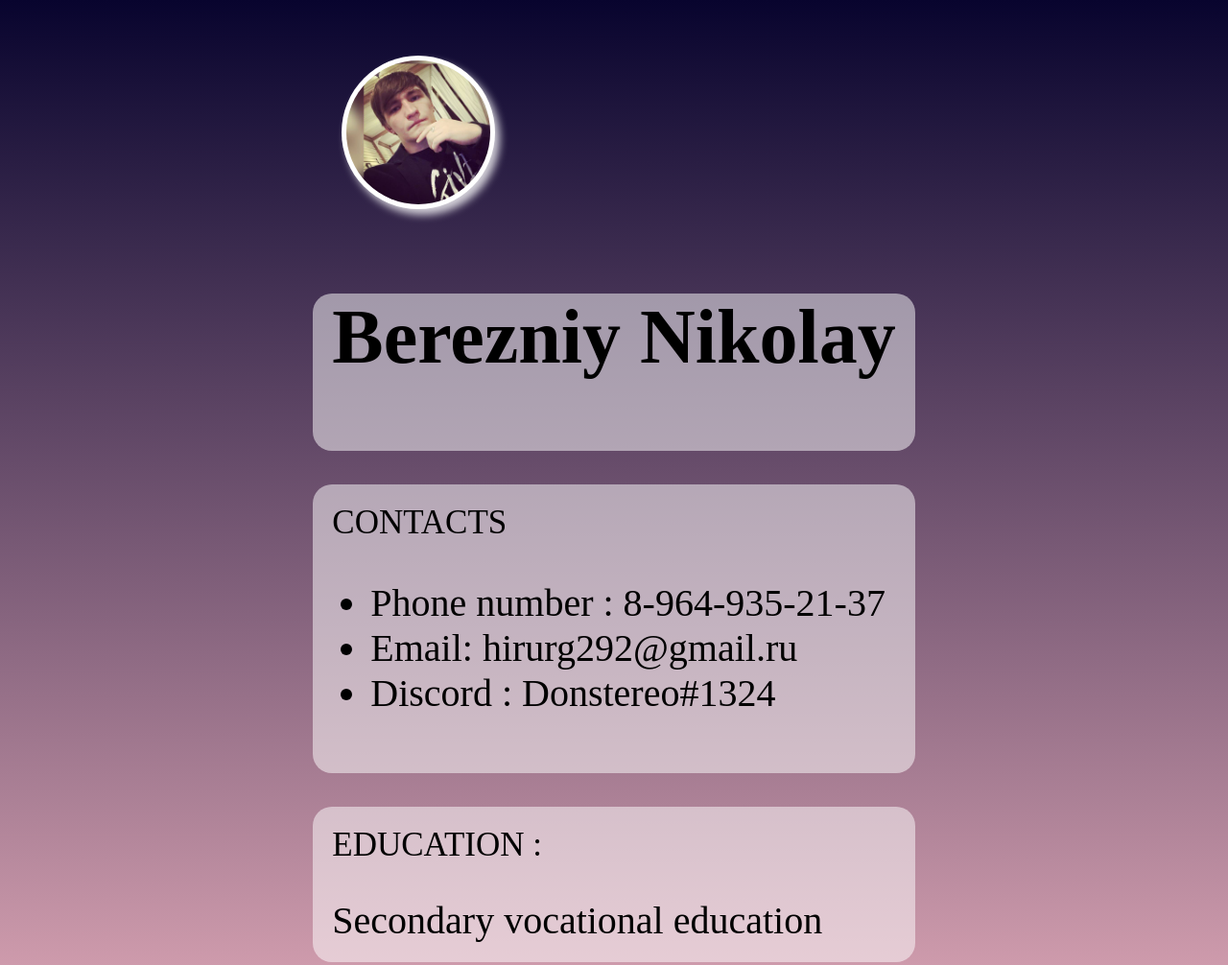
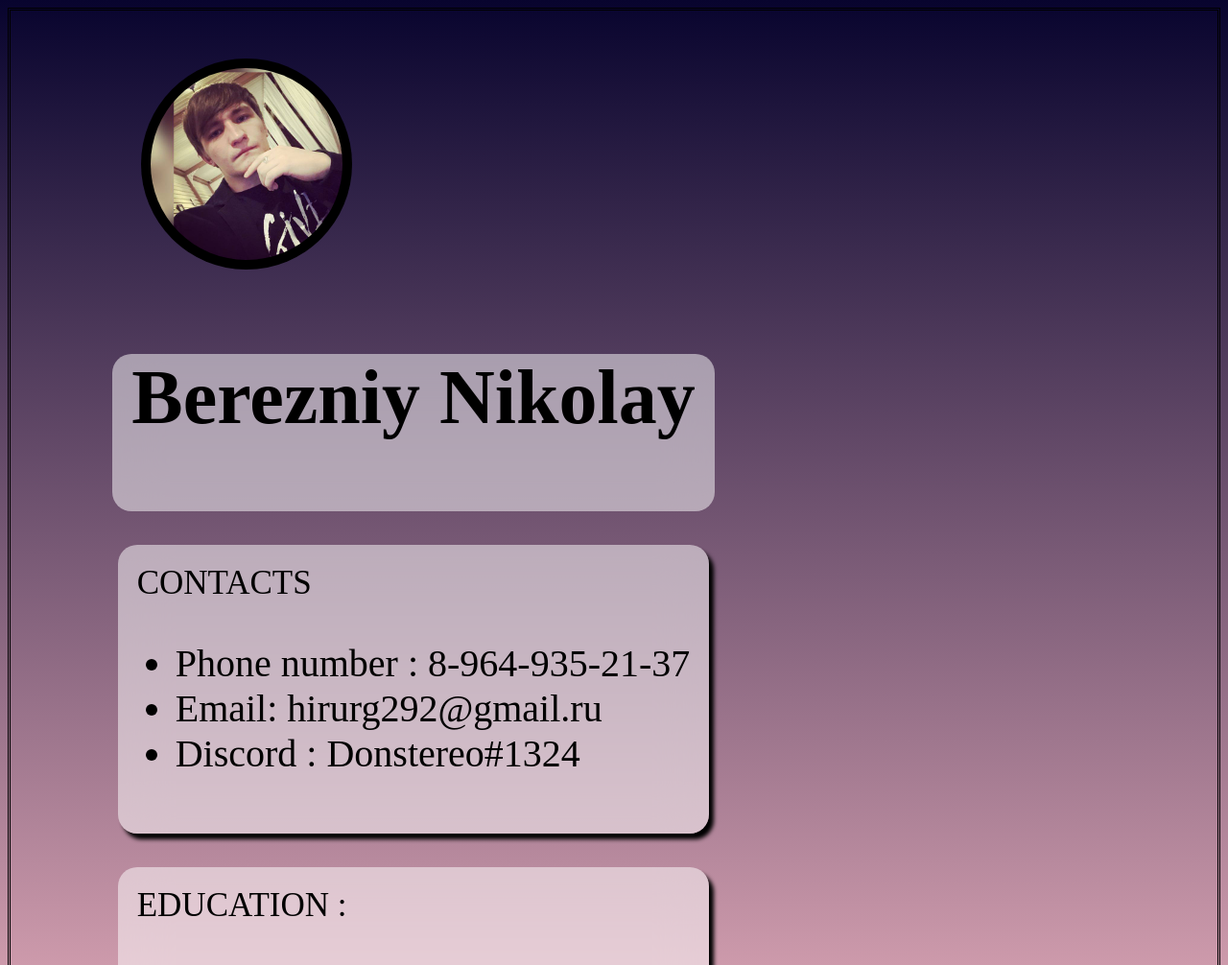
Before and after one commit to donstereo/test, a plain HTML site: page indexCV.html in a window 1280 px wide. Shown: the top 1006 px of the page at 96% size. Drawn offline with Linux system fonts and the light colour scheme.

Commit message:
- fix typo

```diff
--- a/css/style.css
+++ b/css/style.css
@@ -2,26 +2,26 @@
 .class_one {
 	flex-wrap: wrap;
 	font-size: 40px;
-<<<<<<< Updated upstream
-;
 	border-radius: 20px 20px 20px 20px;
 	background: rgba(255, 255, 255, 0.5);
-backdrop-filter: blur 30%;
-padding: 0px 20px 20px 20px;
-animation-name: myAnimation 10s ease infinite;
+	backdrop-filter: blur(25px);
+	padding: 0 20px 20px 20px;
+	/*animation: myAnimation 10s ease infinite;*/
+}
 
+.body {
+	background: linear-gradient(149deg, rgb(24, 187, 157) 0%, rgb(106, 0, 255) 42%, rgb(187, 24, 149) 72%, rgb(115, 53, 134) 100%);
+	flex-wrap: wrap;
+	border-style: double;
+	padding: 20px 20px 20px 20px;
+}
 
+.body {
+	background: linear-gradient(rgb(8, 4, 46), pink);
+	height: 150vh;
 }
-.body {background: linear-gradient(149deg, rgb(24, 187, 157) 0%, rgb(106, 0, 255) 42%, rgb(187, 24, 149) 72%, rgb(115, 53, 134) 100%);
-   flex-wrap: wrap;
-=======
-border-style:double;
-padding: 20px 20px 20px 20px;
 
-}
-.body {background: linear-gradient(rgb(8, 4, 46), pink) ;
-    height: 150vh;}
-.imgtitle {
+.user-avatar {
 	width: 200px;
 	height: 200px;
 	background-color: black;
@@ -29,103 +29,62 @@ margin: 30px;
 	border-radius: 500px;
 	padding: 10px 10px 10px 10px
 }
-.colon {background-color:
-    ;}
-.main-conteiner {
->>>>>>> Stashed changes
+
+.main-container {
 	display: flex;
 	align-items: center;
 	justify-content: center;
 	min-height: 100vh;
 	flex-flow: column wrap;
+	animation: gradient 10s ease infinite;
+}
 
-	animation: gradient 10s ease infinite;
+.colon {
+	box-shadow: 5px 6px 4px black;
+}
 
+.main-container {
+	display: flex;
+	flex-wrap: wrap;
+	width: 100vh;
+}
+
+.title {
+	font-size: 35px;
+	font-family: 'Times New Roman', Times, sans-serif;
+	padding-top: 20px;
+}
+
+.right-container {
+	width: 800px;
+	display: flex;
+	justify-content: center;
+	font-size: 40px;
+	border-radius: 20px 20px 20px 20px;
+	background: rgba(255, 255, 255, 0.5);
+	backdrop-filter: blur(25px);
+	padding: 0 20px 20px 20px;
+	margin-top: 30px;
+	height: 100vh;
+}
+
+@keyframes myAnimation {
+	0% {background-color: aqua;
+	}
+	50% {
+		background-color: brown;
+		transform: scale(1.2)
+	}
+	100% {
+		background-color: blueviolet;
+	}
+}
+
+
+.main-container .user-info-block {
 
 }
 
-
-
-.imgtitle
-{
-width: 150px;
-height:150px;
-background-color: rgb(255, 255, 255);
-border-radius: 100%;
-padding: 5px;
-filter: drop-shadow(5px 6px 4px rgba(255, 255, 255, 0.781));
-animation-name: myAnimation;
-}
-
-
-
-.colon {filter: drop-shadow (5px 6px 4px black)
-    ;}
-
-
-
-
-.main-conteiner
-{
-    display: flex;
-    flex-wrap:wrap
-    width: 100vh;
-
-
+.user-info-block {
 
 }
-.title
-{
-    font-size: 35px;
-	font-family:'Times New Roman', Times, sans-serif;
-    padding-top: 20px;
-}
-
-.right-conteiner
-{
-
-    width: 800px;
-<<<<<<< Updated upstream
-    display:flex ;
-    justify-content:center ;
-    font-size: 40px;
-    border-radius: 20px 20px 20px 20px;
-    background: rgba(255, 255, 255, 0.5);
-    backdrop-filter: blur 30%;
-    padding: 0px 20px 20px 20px;
-    margin-top: 30px;
-    height:100vh;
-}
-
-
-
-@keyframes myAnimation {
-    from{background-color: aqua;
-    }
-     50% {background-color: brown;
-        transform: scale(1.2)
-    };
-
-    to
-    {
-        background-color: blueviolet;
-    }
-
-
-
-
-}
-.div-class
-animation-name: myAnimation ;
-animation-duration: 5s;
-animation-timing-function: linear;
-animation-iteration-count: infinite;
-animation-direction: alternate;
-
-
-class_one  {flex-wrap: wrap;}
-=======
-    margin: 0 auto;
-    padding: 20px 20px 20px 20px;
-}
->>>>>>> Stashed changes
--- a/indexCV.html
+++ b/indexCV.html
@@ -11,26 +11,31 @@
 </head>
 <body class="body">
 
-   <div class="main-conteiner">
-    <div><img class="imgtitle" src="img/Photo.jpg" alt="avatar">
-
-     <Div class= "class_one"> <h1> Berezniy Nikolay </h1></Div>
-     <div><div class="class_one colon " >
+<div class="main-container">
+	<div class="user-info-block">
+		<img class="user-avatar" src="img/Photo.jpg" alt="avatar">
+		<div class="class_one">
+			<h1> Berezniy Nikolay </h1>
+		</div>
+	</div>
+	<div>
+		<div class="class_one colon ">
 			<p class="title"> CONTACTS </p>
 
 			<ul>
 				<li> Phone number : 8-964-935-21-37</li>
 				<li> Email: hirurg292@gmail.ru</li>
-        <li> Discord : Donstereo#1324  </li>
-       </ul> </div>
-
-        <div class="class_one colon"> <p class="title"> EDUCATION  :</p>
-         Secondary vocational education  </div>
-        <div class="class_one"> <p class="title"> Language :</p>
-           <ul> <li>English (A2)</li>
-           <li>Russian pre-intemediate</li></ul></div>
-
-
+				<li> Discord : Donstereo#1324</li>
+			</ul>
+		</div>
+		<div class="class_one colon"><p class="title"> EDUCATION :</p>
+			Secondary vocational education
+		</div>
+		<div class="class_one"><p class="title"> Language :</p>
+			<ul>
+				<li>English (A2)</li>
+				<li>Russian pre-intemediate</li>
+			</ul>
 		</div>
 	</div>
 </div>
```
Also changed, not shown: ingex.html (+1 -1 lines). Lines whose indentation alone changed are shown as unchanged.
